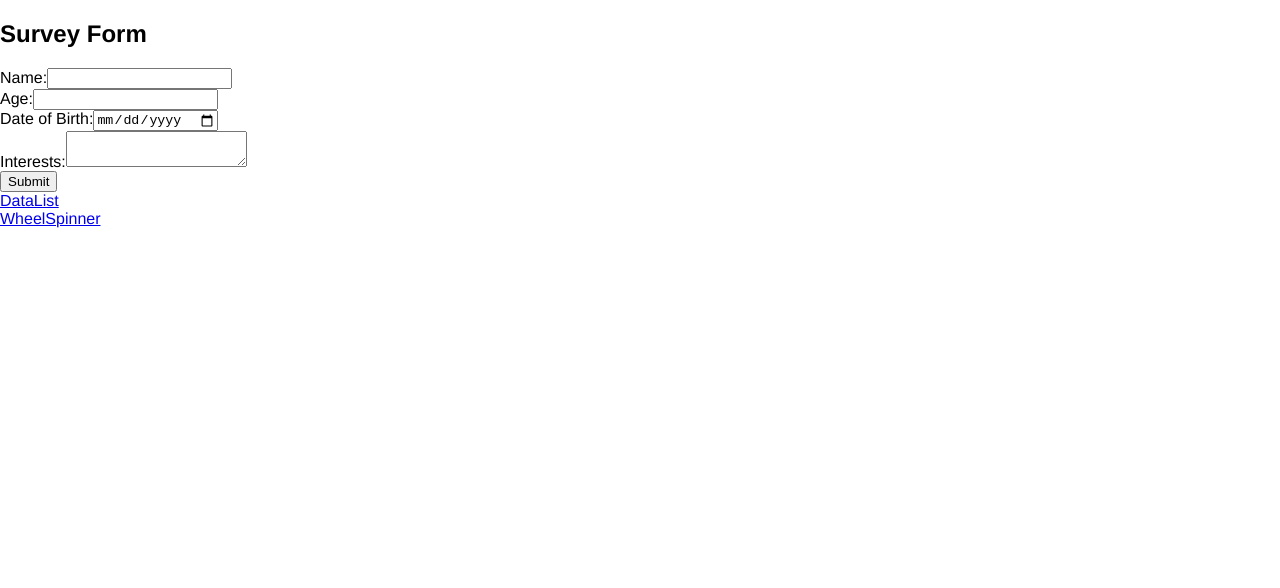
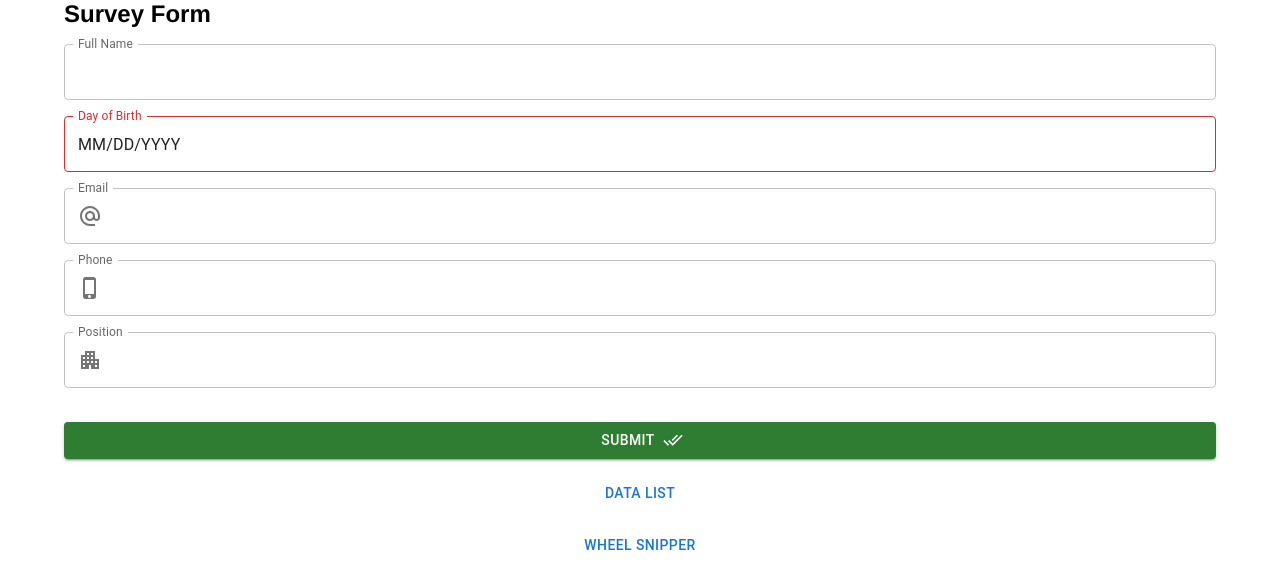
Before and after one commit to cuongnp3110/faw, a React (Create React App) app: page / in a window 1280 px wide. Shown: the top 588 px of the page. Built offline with nearby package versions, Linux system fonts and the light colour scheme.

Commit message:
Design base Form, Add New Components (Buttons, Date Picker, TextFields, Add Library MUI

```diff
--- a/package.json
+++ b/package.json
@@ -3,13 +3,17 @@
   "version": "0.1.0",
   "private": true,
   "dependencies": {
+    "@babel/plugin-proposal-private-property-in-object": "^7.21.11",
     "@emotion/react": "^11.11.1",
     "@emotion/styled": "^11.11.0",
     "@mui/icons-material": "^5.14.13",
     "@mui/material": "^5.14.13",
+    "@mui/x-date-pickers": "^6.16.2",
     "@testing-library/jest-dom": "^5.17.0",
     "@testing-library/react": "^13.4.0",
     "@testing-library/user-event": "^13.5.0",
+    "date-fns": "^2.30.0",
+    "dayjs": "^1.11.10",
     "react": "^18.2.0",
     "react-dom": "^18.2.0",
     "react-router-dom": "^6.16.0",
--- /dev/null
+++ b/src/Pages/Components/Button/Buttons.js
@@ -0,0 +1,27 @@
+import * as React from "react";
+import { Button } from "@mui/material";
+
+export default function Buttons({
+  text,
+  disabled,
+  href,
+  variant,
+  onClick,
+  color,
+  startIcon,
+  endIcon,
+}) {
+  return (
+    <Button
+      variant={variant}
+      disable={disabled}
+      href={href}
+      onClick={onClick}
+      color={color}
+      startIcon={startIcon}
+      endIcon={endIcon}
+    >
+      {text}
+    </Button>
+  );
+}
--- /dev/null
+++ b/src/Pages/Components/DatePicker/DatePickers.js
@@ -0,0 +1,17 @@
+import * as React from "react";
+import { AdapterDayjs } from "@mui/x-date-pickers/AdapterDayjs";
+import { LocalizationProvider } from "@mui/x-date-pickers/LocalizationProvider";
+import { DatePicker } from "@mui/x-date-pickers/DatePicker";
+
+export default function FirstComponent({ label, value, onChange , defaultValue}) {
+  return (
+    <LocalizationProvider dateAdapter={AdapterDayjs}>
+      <DatePicker
+        defaultValue={defaultValue}
+        label={label}
+        value={value}
+        onChange={onChange}
+      />
+    </LocalizationProvider>
+  );
+}
--- /dev/null
+++ b/src/Pages/Components/TextField/TextFields.js
@@ -0,0 +1,20 @@
+import * as React from "react";
+import { Box, TextField, InputAdornment } from "@mui/material";
+import { AccountCircle } from "@mui/icons-material";
+
+export default function TextFields({ label, value, onChange, icon }) {
+  return (
+    <TextField
+      id="outlined-basic"
+      InputProps={{
+        startAdornment: (
+          <InputAdornment position="start">{icon}</InputAdornment>
+        ),
+      }}
+      label={label}
+      value={value}
+      onChange={onChange}
+      variant="outlined"
+    />
+  );
+}
--- a/src/Pages/Form/Form.js
+++ b/src/Pages/Form/Form.js
@@ -1,64 +1,55 @@
-import React, { useState } from 'react';
+// eslint-disable-next-line
+import React, { useState } from "react";
+import { Container, Stack } from "@mui/material";
+import {
+  AlternateEmailOutlined,
+  PhoneIphoneOutlined,
+  ApartmentOutlined,
+  DoneAllOutlined,
+} from "@mui/icons-material";
 
-function Form() {
-  const [name, setName] = useState('');
-  const [age, setAge] = useState('');
-  const [birthDate, setBirthDate] = useState('');
-  const [interests, setInterests] = useState('');
+import DatePickers from "../Components/DatePicker/DatePickers";
+import TextFields from "../Components/TextField/TextFields";
+import Buttons from "../Components/Button/Buttons";
+
+function Form({ icon, text }) {
+  const [name, setName] = useState("");
+  const [age, setAge] = useState("");
+  const [birthDate, setBirthDate] = useState("");
+  const [interests, setInterests] = useState("");
 
   const handleSubmit = (e) => {
     e.preventDefault();
-    setName('');
-    setAge('');
-    setBirthDate('');
-    setInterests('');
+    setName("");
+    setAge("");
+    setBirthDate("");
+    setInterests("");
   };
 
   return (
-    <div>
-    <h2>Survey Form</h2>
-    <form onSubmit={handleSubmit}>
-      <label>
-        Name:
-        <input
-          type="text"
-          value={name}
-          onChange={(e) => setName(e.target.value)}
+    <Container fixed>
+      <Stack spacing={2}>
+        <h2>Survey Form</h2>
+
+        <TextFields label="Full Name" />
+        <DatePickers label="Day of Birth" defaultValue="YY" />
+        <TextFields label="Email" icon={<AlternateEmailOutlined />} />
+        <TextFields label="Phone" icon={<PhoneIphoneOutlined />} />
+        <TextFields label="Position" icon={<ApartmentOutlined />} />
+        <br />
+        <Buttons
+          variant="contained"
+          color="success"
+          text="Submit"
+          endIcon={<DoneAllOutlined />}
+          onClick={() => {
+            alert("clicked");
+          }}
         />
-      </label>
-      <br />
-      <label>
-        Age:
-        <input
-          type="number"
-          value={age}
-          onChange={(e) => setAge(e.target.value)}
-        />
-      </label>
-      <br />
-      <label>
-        Date of Birth:
-        <input
-          type="date"
-          value={birthDate}
-          onChange={(e) => setBirthDate(e.target.value)}
-        />
-      </label>
-      <br />
-      <label>
-        Interests:
-        <textarea
-          value={interests}
-          onChange={(e) => setInterests(e.target.value)}
-        />
-      </label>
-      <br />
-      <button type="submit">Submit</button>
-    </form>
-    <a href="/datalist">DataList</a>
-    <br/>
-    <a href="/wheelspinner">WheelSpinner</a>
-  </div>
+        <Buttons href="/datalist" text="Data List" />
+        <Buttons href="/wheelspinner" text="Wheel Snipper" />
+      </Stack>
+    </Container>
   );
 }
 
```
Also changed, not shown: 2 other files (tests, documents, lock files or other folders).
